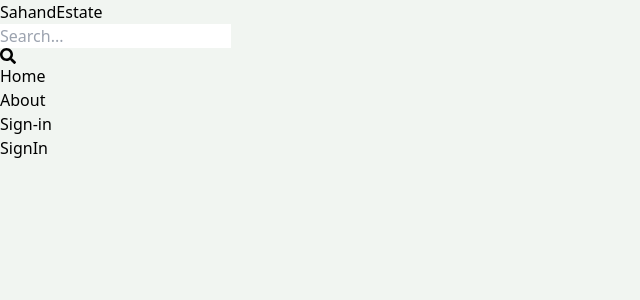
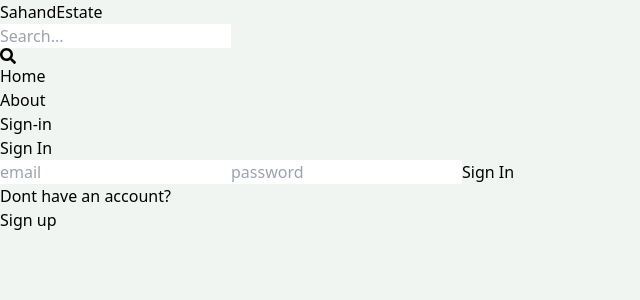
Before and after one commit to yashsanjay/MERN_ESTATE, a React (Vite) app in the folder client/: page /sign-in in a window 1280 px wide. Shown: the top 300 px of the page, without its empty margins (0-640 px from the left). Built offline with nearby package versions, Linux system fonts and the light colour scheme.

Commit message:
complete sign in functionality

```diff
--- a/client/src/pages/SignIn.jsx
+++ b/client/src/pages/SignIn.jsx
@@ -1,9 +1,60 @@
-import React from 'react'
+import React, { useState } from 'react'
+import {Link,useNavigate} from 'react-router-dom'
 
 export default function SignIn() {
+  const [formData,setFormData]=useState({});
+  const [error,setError]=useState(null);
+  const [loading,setLoading]=useState(false);
+  const navigate=useNavigate();
+  const handleChange=(e)=>{
+    setFormData({
+      ...formData,
+      [e.target.id]:e.target.value,
+    })
+  }
+  const handleSubmit=async (e)=>{
+    e.preventDefault();
+    try {
+      setLoading(true);
+    const res= await fetch('/api/auth/signin',{
+      method:'POST',
+      headers:{
+        'Content-Type':'application/json'
+      },
+      body: JSON.stringify(formData),
+    });
+    const data=await res.json();
+    if (data.success === false) {
+      setLoading(false);
+      setError(data.message);
+      return;
+    }
+    setLoading(false);
+    setError(null);
+    navigate('/')
+    } catch (error) {
+      setLoading(false);
+      setError(error.message);
+    }
+
+  }
+  // console.log(formData);
   return (
-    <div>
-      SignIn
+    <div className='p-3 max-w-lg mx-auto'>
+      <h1 className='text-3xl text-center font-semibold my-7 '>Sign In</h1>
+      <form className='flex flex-col gap-4' onSubmit={handleSubmit}>
+
+        <input type="email" placeholder="email" className='border p-3 rounded-lg' id='email' onChange={handleChange} />
+        <input type="password" placeholder="password" className='border p-3 rounded-lg' id='password' onChange={handleChange} />
+        <button disabled={loading} className='bg-slate-700 text-white p-3 rounded-lg uppercase hover:opacity-95 disabled:opacity-80'> {loading ? 'Loading...':'Sign In'} </button>
+      </form>
+      <div className='flex gap-2 mt-5'>
+        <p>Dont have an account?</p>
+        <Link to='/sign-up'>
+          <span className='text-blue-700'>Sign up</span>
+        </Link>
+      </div>
+      { error && <p className='text-red-500 mt-5'> {error} </p> }
     </div>
   )
 }
```
